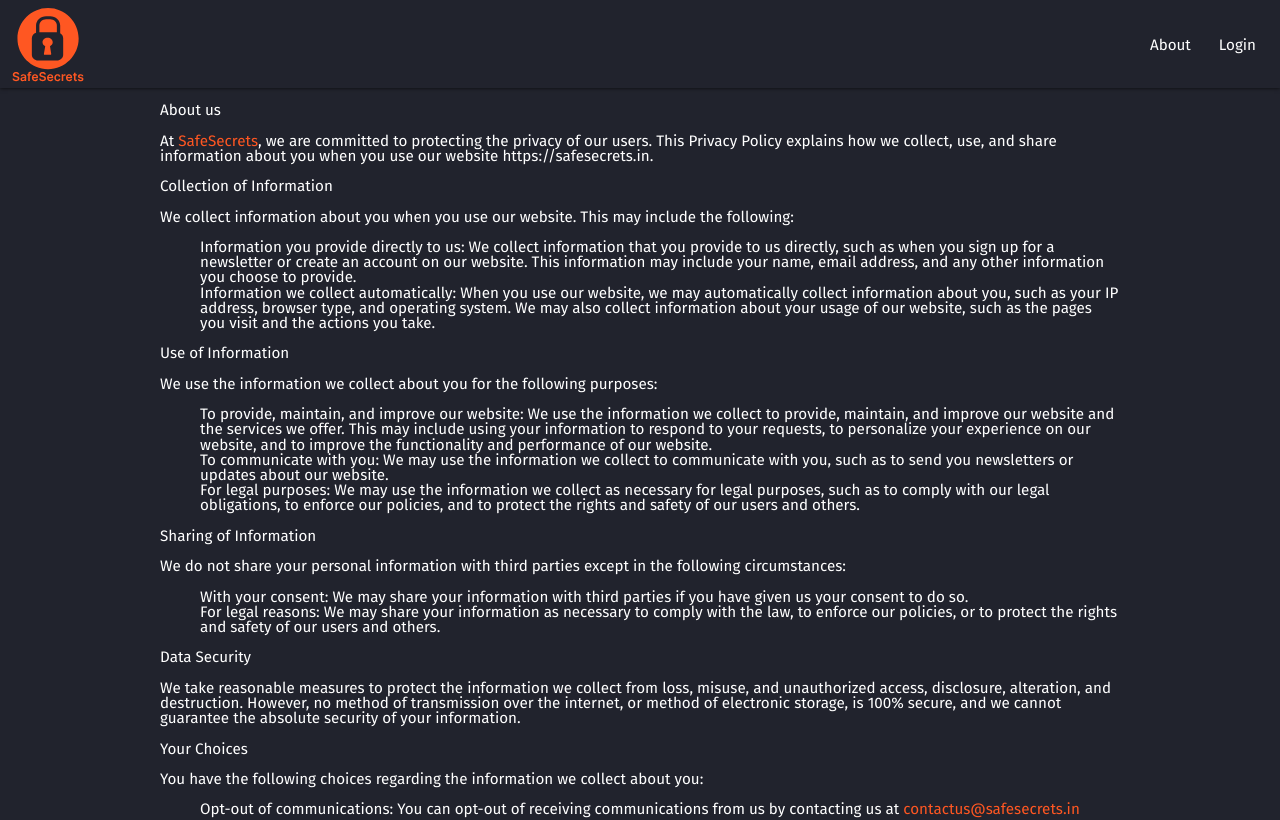
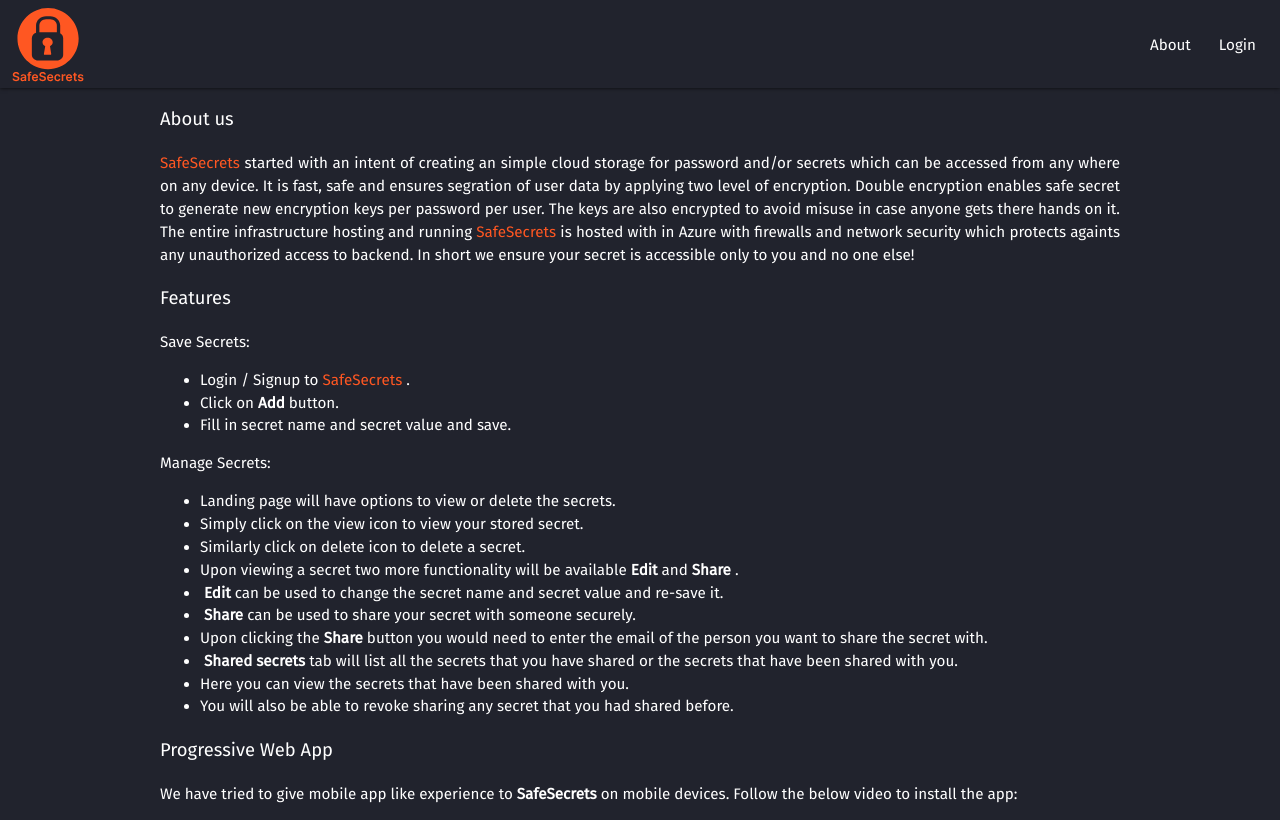
Before and after one commit to bikramswain1992/PM_UI, a React (Vite) app in the folder safesecrets/: page /about in a window 1280 px wide. Shown: the top 820 px of the page. Built offline with nearby package versions, Linux system fonts and the light colour scheme; no server answers.

Commit message:
Added about us page.

```diff
--- a/safesecrets/src/components/About/About.tsx
+++ b/safesecrets/src/components/About/About.tsx
@@ -1,6 +1,9 @@
+/* eslint-disable jsx-a11y/media-has-caption */
 /* eslint-disable max-len */
 import React from 'react';
 import { useNavigate } from 'react-router-dom';
+import pwaVideo from '../../assets/pwa.mp4';
+import '../../css/privacypolicy.scss';
 
 const About = () => {
   const navigate = useNavigate();
@@ -13,49 +16,85 @@
     <div className="about-us-details">
       <h3>About us</h3>
       <p>
-        At
-        <span className="text-clr-primary">&nbsp;SafeSecrets</span>
-        , we are committed to protecting the privacy of our users. This Privacy Policy explains how we collect, use, and share information about you when you use our website https://safesecrets.in.
+        <span className="text-clr-primary">SafeSecrets&nbsp;</span>
+        started with an intent of creating an simple cloud storage for password and/or secrets which can be accessed from any where on any device. It is fast, safe and ensures segration of user data by applying two level of encryption. Double encryption enables safe secret to generate new encryption keys per password per user. The keys are also encrypted to avoid misuse in case anyone gets there hands on it. The entire infrastructure hosting and running
+        <span className="text-clr-primary">&nbsp;SafeSecrets&nbsp;</span>
+        is hosted with in Azure with firewalls and network security which protects againts any unauthorized access to backend. In short we ensure your secret is accessible only to you and no one else!
       </p>
-      <h3>Collection of Information</h3>
+      <h3>Features</h3>
       <p>
-        We collect information about you when you use our website. This may include the following:
-        <br />
-        <ul>
-          <li>Information you provide directly to us: We collect information that you provide to us directly, such as when you sign up for a newsletter or create an account on our website. This information may include your name, email address, and any other information you choose to provide.</li>
-          <li>Information we collect automatically: When you use our website, we may automatically collect information about you, such as your IP address, browser type, and operating system. We may also collect information about your usage of our website, such as the pages you visit and the actions you take.</li>
-        </ul>
-      </p>
-      <h3>Use of Information</h3>
-      <p>
-        We use the information we collect about you for the following purposes:
-        <br />
-        <ul>
-          <li>To provide, maintain, and improve our website: We use the information we collect to provide, maintain, and improve our website and the services we offer. This may include using your information to respond to your requests, to personalize your experience on our website, and to improve the functionality and performance of our website.</li>
-          <li>To communicate with you: We may use the information we collect to communicate with you, such as to send you newsletters or updates about our website.</li>
-          <li>For legal purposes: We may use the information we collect as necessary for legal purposes, such as to comply with our legal obligations, to enforce our policies, and to protect the rights and safety of our users and others.</li>
-        </ul>
-      </p>
-      <h3>Sharing of Information</h3>
-      <p>
-        We do not share your personal information with third parties except in the following circumstances:
-        <ul>
-          <li>With your consent: We may share your information with third parties if you have given us your consent to do so.</li>
-          <li>For legal reasons: We may share your information as necessary to comply with the law, to enforce our policies, or to protect the rights and safety of our users and others.</li>
-        </ul>
-      </p>
-      <h3>Data Security</h3>
-      <p>We take reasonable measures to protect the information we collect from loss, misuse, and unauthorized access, disclosure, alteration, and destruction. However, no method of transmission over the internet, or method of electronic storage, is 100% secure, and we cannot guarantee the absolute security of your information.</p>
-      <h3>Your Choices</h3>
-      <p>
-        You have the following choices regarding the information we collect about you:
+        Save Secrets:
         <br />
         <ul>
           <li>
-            Opt-out of communications: You can opt-out of receiving communications from us by contacting us at&nbsp;
-            <a className="text-clr-primary" href="mailto:contactus@safesecrets.in">contactus@safesecrets.in</a>
+            Login / Signup to
+            <span className="text-clr-primary">&nbsp;SafeSecrets&nbsp;</span>
+            .
+          </li>
+          <li>
+            Click on
+            <strong>&nbsp;Add&nbsp;</strong>
+            button.
+          </li>
+          <li>
+            Fill in secret name and secret value and save.
           </li>
         </ul>
+      </p>
+      <p>
+        Manage Secrets:
+        <br />
+        <ul>
+          <li>Landing page will have options to view or delete the secrets.</li>
+          <li>Simply click on the view icon to view your stored secret.</li>
+          <li>Similarly click on delete icon to delete a secret.</li>
+          <li>
+            Upon viewing a secret two more functionality will be available
+            <strong>&nbsp;Edit&nbsp;</strong>
+            and
+            <strong>&nbsp;Share&nbsp;</strong>
+            .
+          </li>
+          <li>
+            <strong>&nbsp;Edit&nbsp;</strong>
+            can be used to change the secret name and secret value and re-save it.
+          </li>
+          <li>
+            <strong>&nbsp;Share&nbsp;</strong>
+            can be used to share your secret with someone securely.
+          </li>
+          <li>
+            Upon clicking the
+            <strong>&nbsp;Share&nbsp;</strong>
+            button you would need to enter the email of the person you want to share the secret with.
+          </li>
+          <li>
+            <strong>&nbsp;Shared secrets&nbsp;</strong>
+            tab will list all the secrets that you have shared or the secrets that have been shared with you.
+          </li>
+          <li>
+            Here you can view the secrets that have been shared with you.
+          </li>
+          <li>
+            You will also be able to revoke sharing any secret that you had shared before.
+          </li>
+        </ul>
+      </p>
+      <h3>Progressive Web App</h3>
+      <p>
+        We have tried to give mobile app like experience to
+        <strong>&nbsp;SafeSecrets&nbsp;</strong>
+        on mobile devices. Follow the below video to install the app:
+        <br />
+        <br />
+        <video controls width="270" height="380">
+          <source src={pwaVideo} type="video/mp4" />
+        </video>
+      </p>
+      <h3>Support Us</h3>
+      <p>
+        Please give this application a chance, we are sure you will love it. Share you feedback with us at
+        <a className="text-clr-primary" href="mailto:contactus@safesecrets.in">&nbsp;contactus@safesecrets.in</a>
       </p>
       <div className="btn-container-center">
         <button className="btn btn-primary" onClick={goBack}>Back</button>
```
Also changed, not shown: 1 other file (tests, documents, lock files or other folders).
